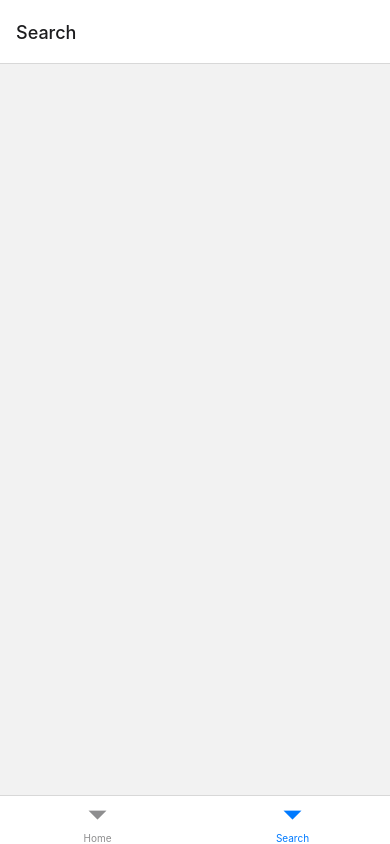
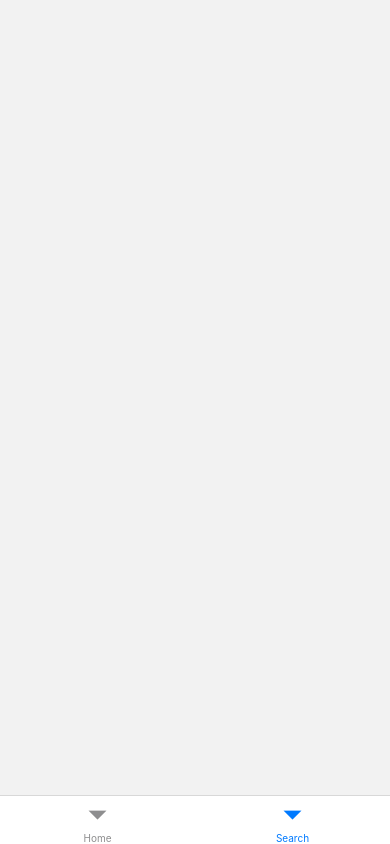
Before and after one commit to Team-H-East-Asia-GDSC-Hackathon/client, a React Native app: screen /Search in a window 390 px wide. Built offline with nearby package versions, Linux system fonts and the light colour scheme.

Commit message:
remove the header of the screen

```diff
--- a/navigation.tsx
+++ b/navigation.tsx
@@ -33,7 +33,10 @@ const BottomTab = createBottomTabNavigator<RootTabParamList>();
 
 function BottomTabNavigator() {
 	return (
-		<BottomTab.Navigator initialRouteName='Home'>
+		<BottomTab.Navigator
+			initialRouteName='Home'
+			screenOptions={{ headerShown: false }}
+		>
 			<BottomTab.Screen name='Home' component={HomeScreen} />
 			<BottomTab.Screen name='Search' component={SearchScreen} />
 		</BottomTab.Navigator>
```
